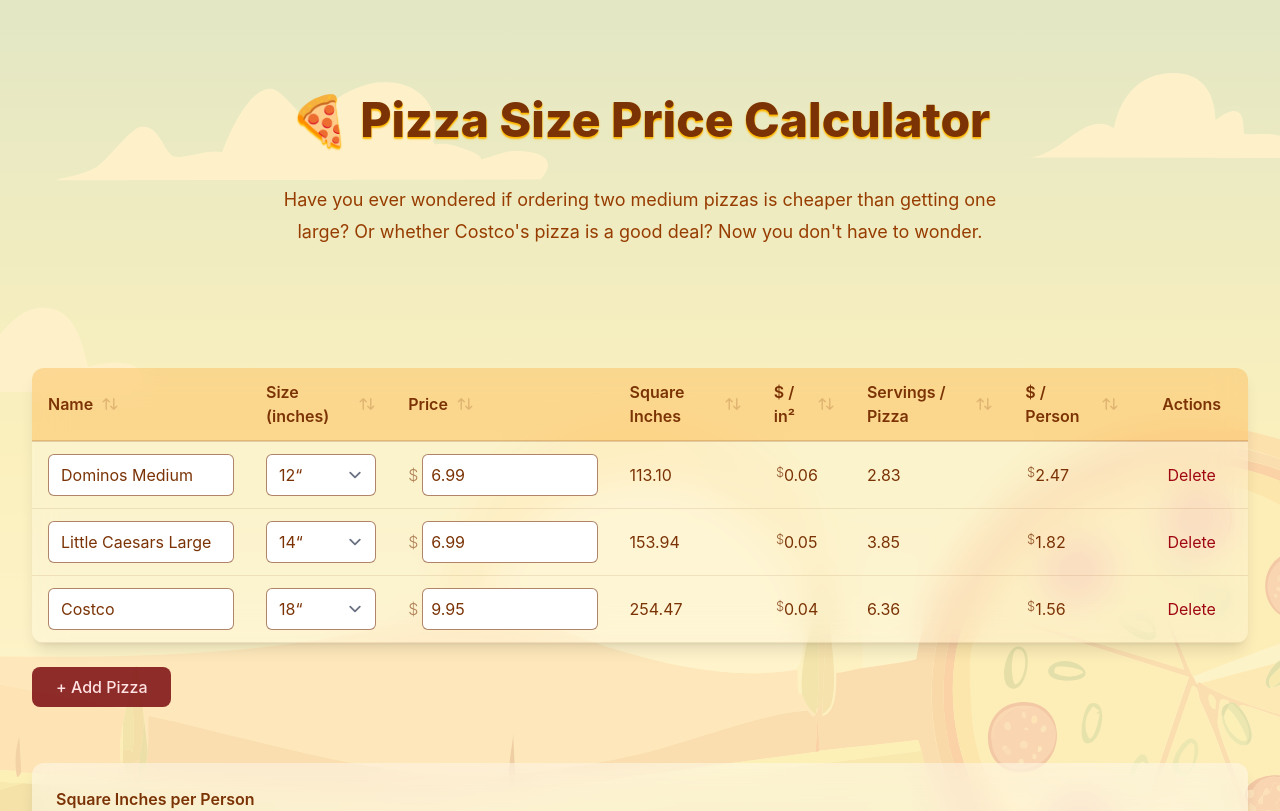
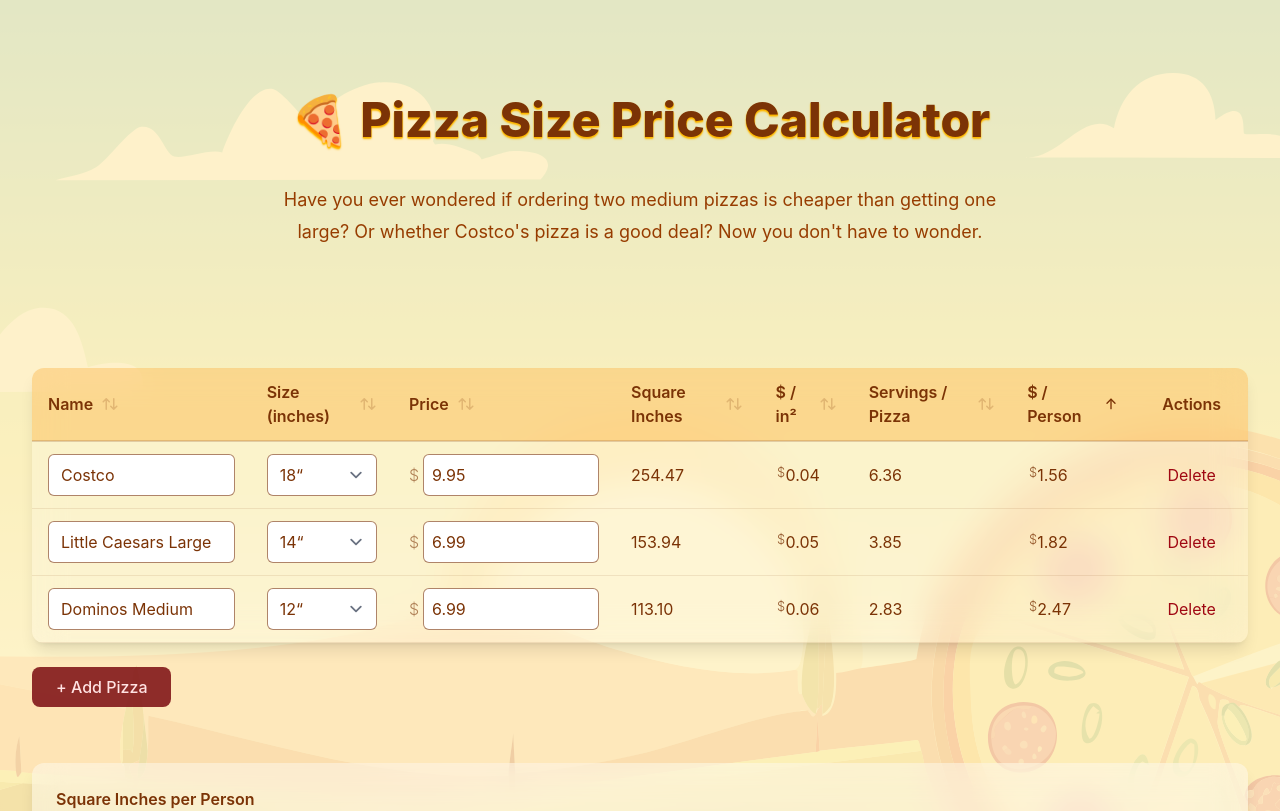
Before and after one commit to michaelbonner/pizza-size-price-calculator, a SvelteKit app: page / in a window 1280 px wide. Shown: the top 811 px of the page. Built offline with nearby package versions, Linux system fonts and the light colour scheme.

Commit message:
Set default sort to price per person

```diff
--- a/src/routes/+page.svelte
+++ b/src/routes/+page.svelte
@@ -23,7 +23,7 @@
 		| 'servingsPerPizza'
 		| 'pricePerPerson';
 
-	let sortKey = $state<SortKey | null>(null);
+	let sortKey = $state<SortKey>('pricePerPerson');
 	let sortDirection = $state<'asc' | 'desc'>('asc');
 
 	function calculateSquareInches(size: string): number {
```
